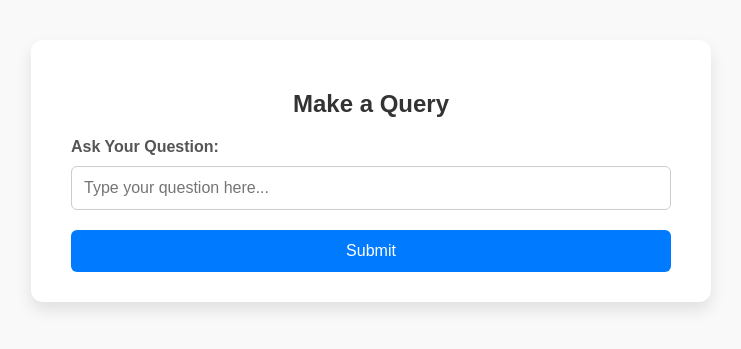
After one commit to riaz-khan-16/HigherEduAssistantApp, a Django app: page /get_query/ in a window 1280 px wide. The commit adds this page. Shown: the top 349 px of the page, without its empty margins (269-1010 px from the left). Run offline with Django 5.2, Linux system fonts and the light colour scheme.

Commit message:
Ticket 1: Taking query from web page is completed successfully!

```diff
--- a/NextTickets.txt
+++ b/NextTickets.txt
@@ -2,3 +2,4 @@ Ticket 1: Make query from HTML Pagee
 Ticket 2: Design the HTML Pagee
 Ticket 3: Generate output in the same Pagee
 Ticket 4: Design the training Pagee
+Ticket 5: Use Object Oriented Programming to moduler code
--- a/Project/text_to_file_project/urls.py
+++ b/Project/text_to_file_project/urls.py
@@ -3,12 +3,13 @@
 
 from django.contrib import admin
 from django.urls import path
-from textapp.views import make_vecorstore,make_query,add_new_doc
+from textapp.views import make_vecorstore,make_query,add_new_doc,getQuery
 
 urlpatterns = [
     path('admin/', admin.site.urls),
-    path('', add_new_doc, name='train'),
+    path('add_new/', add_new_doc, name='train'),
     path('make_vectordb/', make_vecorstore, name='vectorstore'),
     path('query/', make_query, name='query'),
+    path('get_query/', getQuery, name='get_query'),
 
 ]
--- /dev/null
+++ b/Project/textapp/templates/textapp/getQuery.html
@@ -0,0 +1,103 @@
+<!DOCTYPE html>
+<html lang="en">
+<head>
+    <meta charset="UTF-8">
+    <title>Make Query</title>
+    <style>
+        body {
+            font-family: Arial, sans-serif;
+            background: #f9f9f9;
+            margin: 0;
+            padding: 40px;
+        }
+
+        .container {
+            max-width: 600px;
+            margin: auto;
+            background: white;
+            padding: 30px 40px;
+            border-radius: 12px;
+            box-shadow: 0 8px 16px rgba(0, 0, 0, 0.1);
+        }
+
+        h2 {
+            text-align: center;
+            color: #333;
+        }
+
+        label {
+            display: block;
+            margin-bottom: 10px;
+            font-weight: bold;
+            color: #555;
+        }
+
+        input[type="text"] {
+            width: 100%;
+            padding: 12px;
+            font-size: 16px;
+            border-radius: 6px;
+            border: 1px solid #ccc;
+            box-sizing: border-box;
+        }
+
+        button {
+            display: block;
+            width: 100%;
+            padding: 12px;
+            background-color: #007bff;
+            color: white;
+            border: none;
+            border-radius: 6px;
+            font-size: 16px;
+            cursor: pointer;
+            margin-top: 20px;
+        }
+
+        button:hover {
+            background-color: #0056b3;
+        }
+
+        .result {
+            margin-top: 30px;
+            padding: 20px;
+            background-color: #f1f8ff;
+            border-left: 5px solid #007bff;
+            border-radius: 8px;
+        }
+
+        .result h3 {
+            margin-top: 0;
+            color: #007bff;
+        }
+
+        .result p {
+            margin: 10px 0;
+            color: #333;
+        }
+    </style>
+</head>
+<body>
+
+<div class="container">
+    <h2>Make a Query</h2>
+
+    <form method="POST">
+        {% csrf_token %}
+        <label for="name">Ask Your Question:</label>
+        <input type="text" name="name" value="{{ name }}" placeholder="Type your question here..." required>
+
+        <button type="submit">Submit</button>
+    </form>
+
+    {% if submitted %}
+        <div class="result">
+            <p><strong>Question:</strong> {{ name }}</p>
+            <h3>Result:</h3>
+            <p>{{ response }}</p>
+        </div>
+    {% endif %}
+</div>
+
+</body>
+</html>
--- a/Project/textapp/views.py
+++ b/Project/textapp/views.py
@@ -12,6 +12,7 @@ from langchain.vectorstores import Chroma
 from langchain.chains import RetrievalQA
 from langchain.llms import Cohere
 from langchain_core.documents import Document
+from django.http import HttpResponse
 
 
 
@@ -188,3 +189,68 @@ def add_new_doc(request):
     else:
         form = TextForm()
     return render(request, 'textapp/form.html', {'form': form, 'message': message})
+
+
+def ask(query):
+        # Load environment and API key
+        load_dotenv()
+        cohere_api_key = os.getenv("cohere_api_key")
+
+        # Re-initialize the same embedding model used when vector store was created
+        embedding_model = CohereEmbeddings(
+            model="embed-multilingual-v3.0",
+            cohere_api_key=cohere_api_key
+        )
+
+        # Load the persisted Chroma vector store
+        vectorstore = Chroma(
+            persist_directory="chroma_db",
+            embedding_function=embedding_model
+        )
+
+
+        print("Vectored Store Loaded Successfully!")
+
+        #load LLM
+
+        llm = Cohere(
+            model="command-r-plus",  # Best for multilingual and complex queries
+            cohere_api_key=cohere_api_key,
+            temperature=0.3,
+            max_tokens=300,
+        )
+
+        print("LLM Loaded successfully!")
+
+        #Make retriever
+        qa_chain = RetrievalQA.from_chain_type(
+            llm=llm,
+            retriever=vectorstore.as_retriever(search_kwargs={"k": 3}),
+            return_source_documents=True,
+            chain_type="stuff"  # You can also try "map_reduce" or "refine"
+        )
+
+
+        print("Retriever has be made successfully!")
+
+        response = qa_chain(query)
+
+        return response
+
+
+def getQuery(request):
+    name = ''
+    llm_response=''
+    submitted = False
+
+    if request.method == 'POST':
+        name = request.POST.get('name', '')
+        submitted = True
+        llm_response=ask(name)
+        llm_response=llm_response['result']
+
+    return render(request, 'textapp/getQuery.html', {
+        'name': name,
+        'submitted': submitted,
+        'response':llm_response
+    })
```
Also changed, not shown: Project/textapp/templates/textapp/form.html (+74 -6 lines), Project/chroma_db/chroma.sqlite3, 1 other file.
